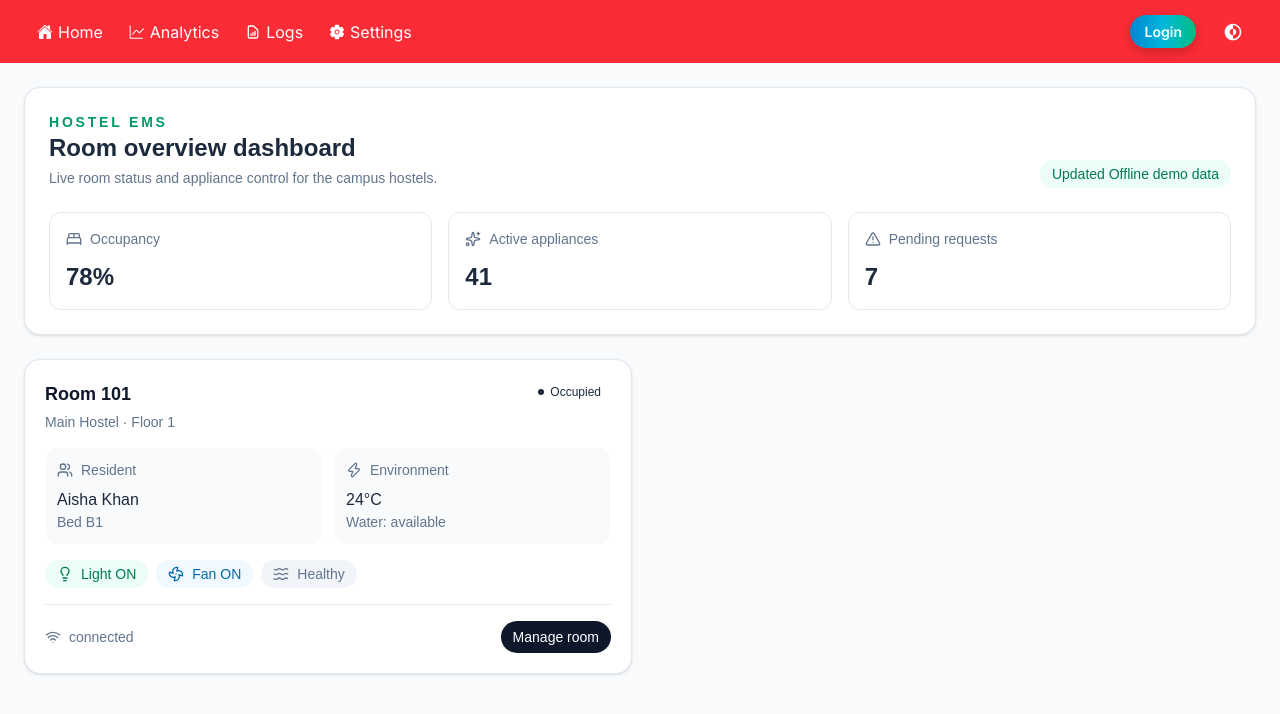
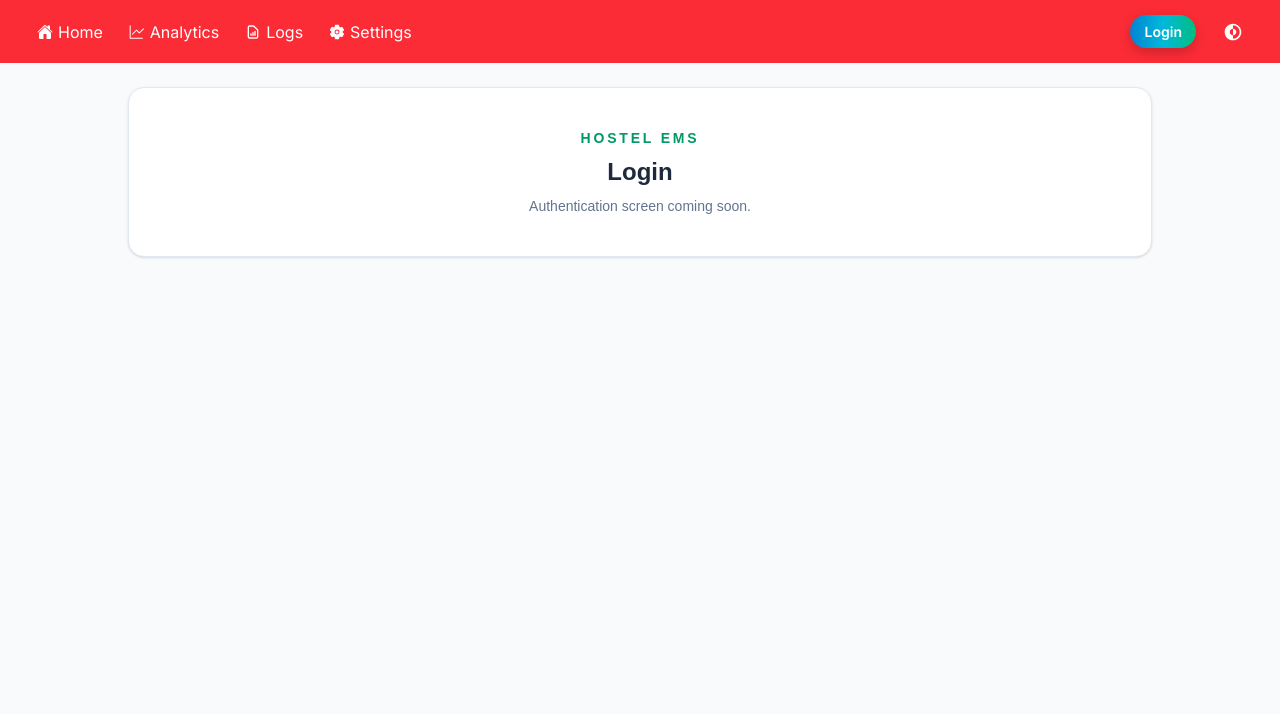
Before and after one commit to HeyImGurman/S-07-Sustainable-Living-Campaign-for-Student-Hostels, a React (Vite) app in the folder hostel-ems/: page /login in a window 1280 px wide. Before the commit this address led to /. Shown: the top 714 px of the page. Built offline with nearby package versions, Linux system fonts and the light colour scheme; no server answers.

Commit message:
Add login page

```diff
--- a/hostel-ems/src/App.jsx
+++ b/hostel-ems/src/App.jsx
@@ -2,6 +2,7 @@ import { useEffect, useState } from 'react';
 import { BrowserRouter, Navigate, Route, Routes } from 'react-router-dom';
 import Analytics from './components/Analytics';
 import Dashboard from './components/Dashboard';
+import LoginPage from './components/LoginPage';
 import Logs from './components/Logs';
 import TaskBar from './components/TaskBar';
 
@@ -24,6 +25,7 @@ export default function App() {
     <BrowserRouter>
       <TaskBar darkMode={darkMode} setDarkMode={setDarkMode} />
       <Routes>
+        <Route path="/login" element={<LoginPage />} />
         <Route path="/" element={<Dashboard darkMode={darkMode} setDarkMode={setDarkMode} />} />
         <Route path="/analytics" element={<Analytics />} />
         <Route path="/logs" element={<Logs />} />
--- /dev/null
+++ b/hostel-ems/src/components/LoginPage.jsx
@@ -0,0 +1,13 @@
+export default function LoginPage() {
+  return (
+    <div className="min-h-screen bg-slate-50 p-6 text-slate-800 dark:bg-slate-950 dark:text-slate-100">
+      <div className="mx-auto flex max-w-5xl items-center justify-center rounded-2xl border border-slate-200 bg-white p-10 shadow-sm dark:border-slate-800 dark:bg-slate-900">
+        <div className="text-center">
+          <p className="text-sm font-semibold uppercase tracking-[0.2em] text-emerald-600">Hostel EMS</p>
+          <h1 className="mt-2 text-2xl font-semibold">Login</h1>
+          <p className="mt-2 text-sm text-slate-500 dark:text-slate-400">Authentication screen coming soon.</p>
+        </div>
+      </div>
+    </div>
+  );
+}
--- a/hostel-ems/src/components/TaskBar.jsx
+++ b/hostel-ems/src/components/TaskBar.jsx
@@ -3,10 +3,11 @@ import { IoChevronDown, IoHome, IoLogOut, IoPersonCircleOutline, IoSettings } fr
 import { GoGraph } from 'react-icons/go';
 import { HiOutlineDocumentReport } from 'react-icons/hi';
 import { CgDarkMode } from 'react-icons/cg';
-import { Link } from 'react-router-dom';
+import { Link, useNavigate } from 'react-router-dom';
 import '../index.css';
 
 export default function Taskbar({ darkMode, setDarkMode }) {
+  const navigate = useNavigate();
   const [isLoggedIn, setIsLoggedIn] = useState(false);
   const [username, setUsername] = useState('');
   const [password, setPassword] = useState('');
@@ -19,19 +20,7 @@ export default function Taskbar({ darkMode, setDarkMode }) {
 
   function handleLogin(event) {
     event.preventDefault();
-
-    if (!username.trim()) {
-      setDisplayName('Guest');
-      setIsLoggedIn(true);
-      setPassword('');
-      setMenuOpen(false);
-      return;
-    }
-
-    setDisplayName(username.trim());
-    setIsLoggedIn(true);
-    setPassword('');
-    setMenuOpen(false);
+    navigate('/login');
   }
 
   function handleLogout() {
```
